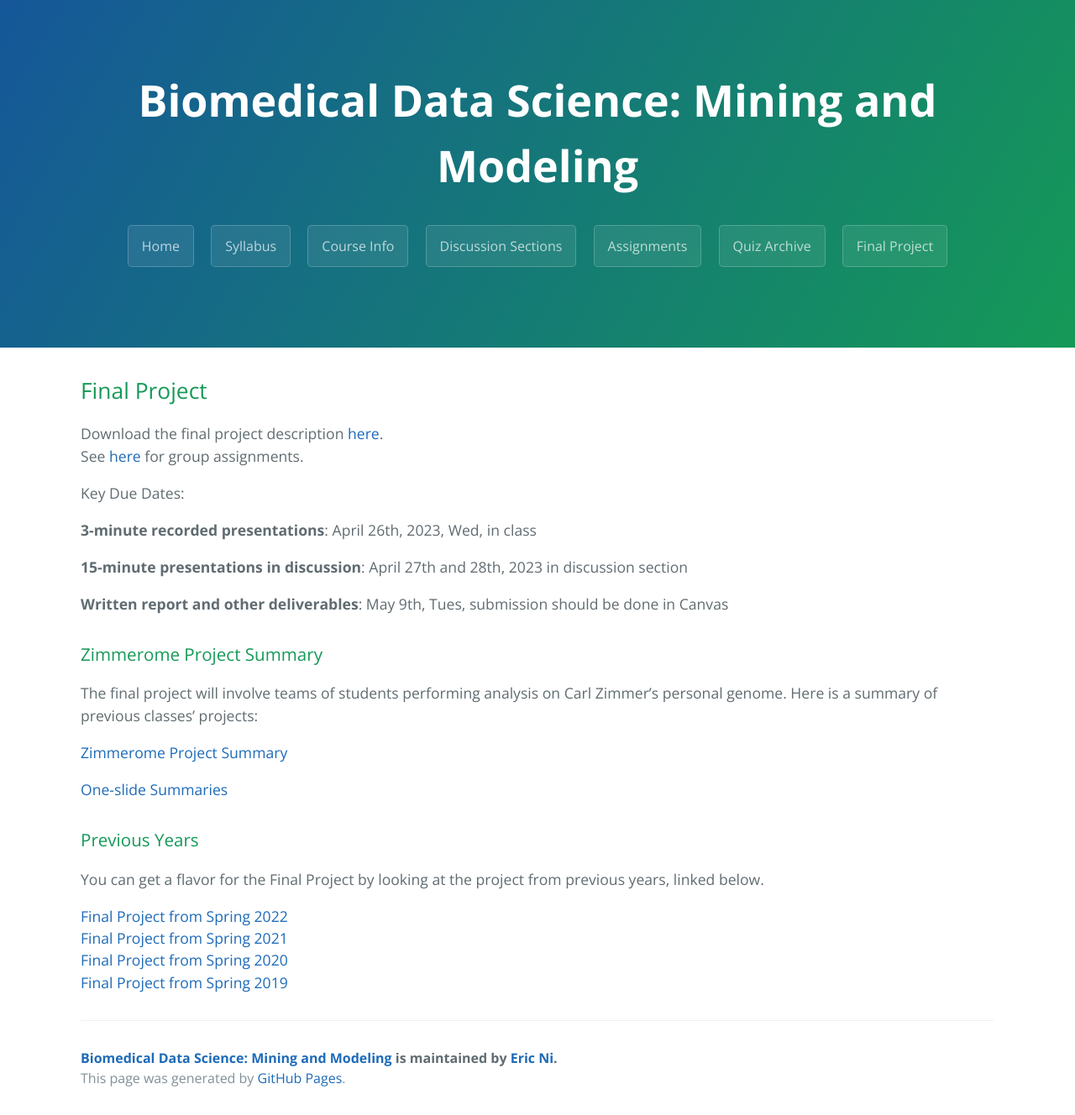
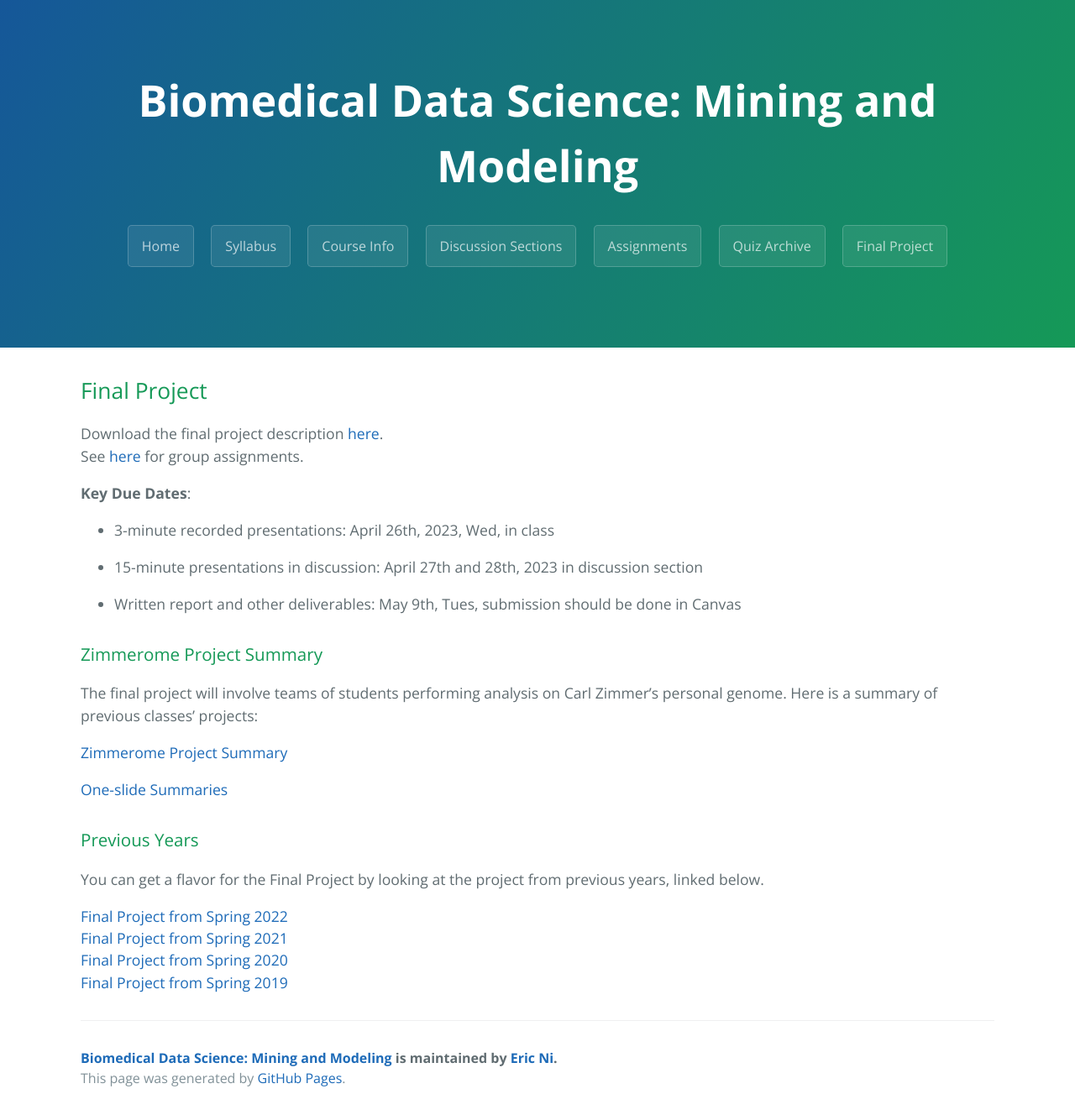
Before and after one commit to gersteinlab/cbb752b23, a Jekyll site: the page built from final.md, in a window 1280 px wide. Shown: the whole page at 84% size. Built offline with Jekyll 4.4.1, drawn with Linux system fonts in a browser that asks for light colours.

Commit message:
Update final.md

```diff
--- a/final.md
+++ b/final.md
@@ -8,13 +8,13 @@ layout: page
 Download the final project description [here](http://files2.gersteinlab.org/public-docs/2023/03.08/cbb752b23_final.pdf).
 See [here](https://docs.google.com/spreadsheets/d/12eF1q4HXe_D7Pig2947wOGnLPG8hf17inPpPseQwuFw/edit#gid=1373076059) for group assignments.
 
-Key Due Dates:
+**Key Due Dates**:
 
-**3-minute recorded presentations**: April 26th, 2023, Wed, in class
+* 3-minute recorded presentations: April 26th, 2023, Wed, in class
 
-**15-minute presentations in discussion**: April 27th and 28th, 2023 in discussion section
+* 15-minute presentations in discussion: April 27th and 28th, 2023 in discussion section
 
-**Written report and other deliverables**: May 9th, Tues, submission should be done in Canvas
+* Written report and other deliverables: May 9th, Tues, submission should be done in Canvas
 
 
 ### Zimmerome Project Summary
```
